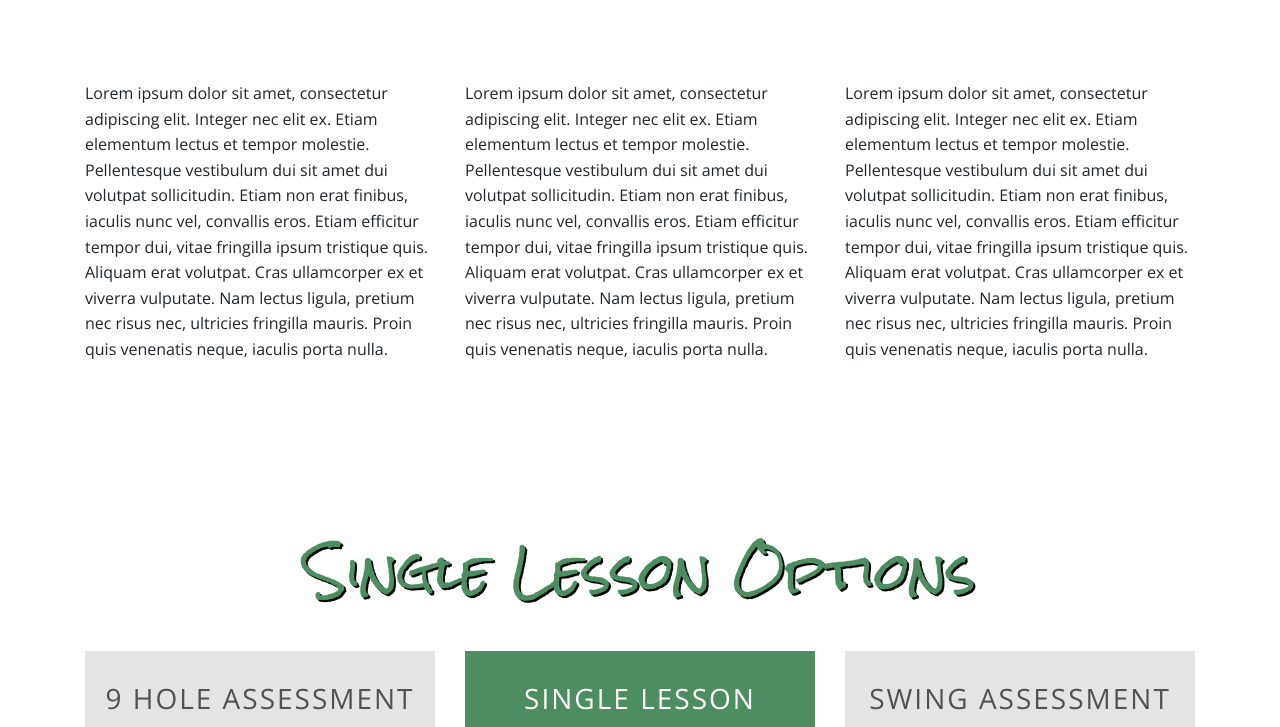
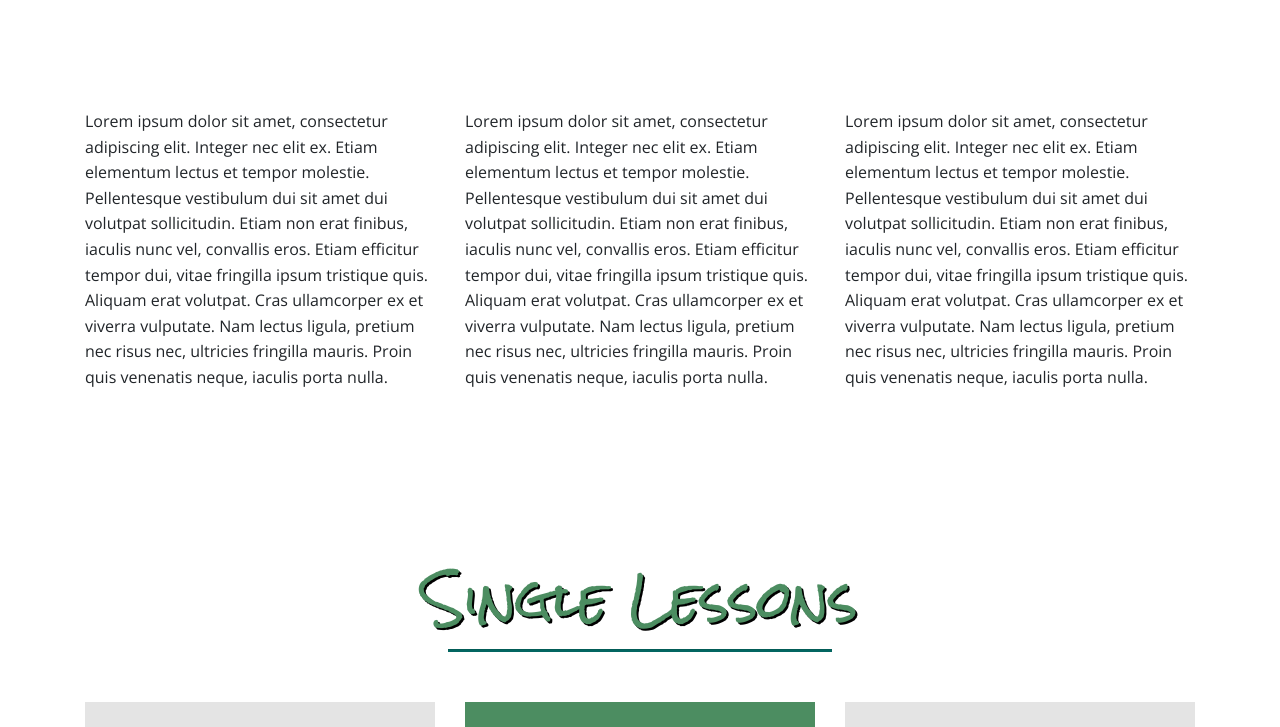
Before and after one commit to Neotek32/grundemangolf, a website: page lessons.html in a window 1280 px wide. Shown: the part 554-1281 px from the top of the page. Drawn offline with nearby package versions, Linux system fonts and the light colour scheme; a web font is replaced by a local one.

Commit message:
Lesson Underlined Add

```diff
--- a/css/styles.css
+++ b/css/styles.css
@@ -19,6 +19,13 @@
     margin-bottom: 0.5em;
     font-size: 1.6rem;
     line-height: 1.6;
+}
+hr {
+    width: 30%;
+    text-align: center;
+    height: 2px;
+    background-color: #036661;
+    margin-top: 20px;
 }
 #aboutText {
     text-align: center;
--- a/lessons.html
+++ b/lessons.html
@@ -58,6 +58,7 @@
 
     <div>
         <h2 id="howItWorks">How It Works</h2>
+        <hr>
         <section id="content" class="content">
             <div class="container">
                 <div class="row">
@@ -76,8 +77,9 @@
     </div>
 
     <div>
-        <h2 id="singleLessons">Single Lesson Options</h2>
+        <h2 id="singleLessons">Single Lessons</h2>
     </div>
+    <hr>
     <div class="price_table">
         <div class="container">
             <div class="row">
@@ -151,6 +153,7 @@
     <div>
         <h2 id="lessonPackages">Lesson Packages</h2>
     </div>
+    <hr>
     <div class="price_table">
         <div class="container">
             <div class="row">
```
